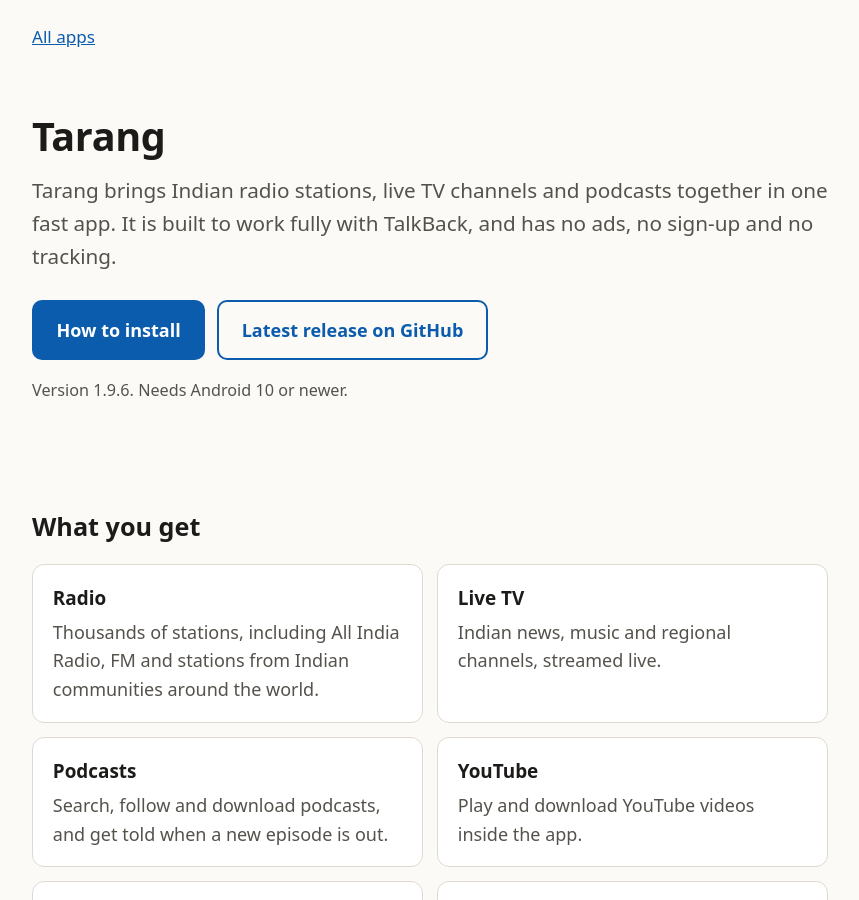
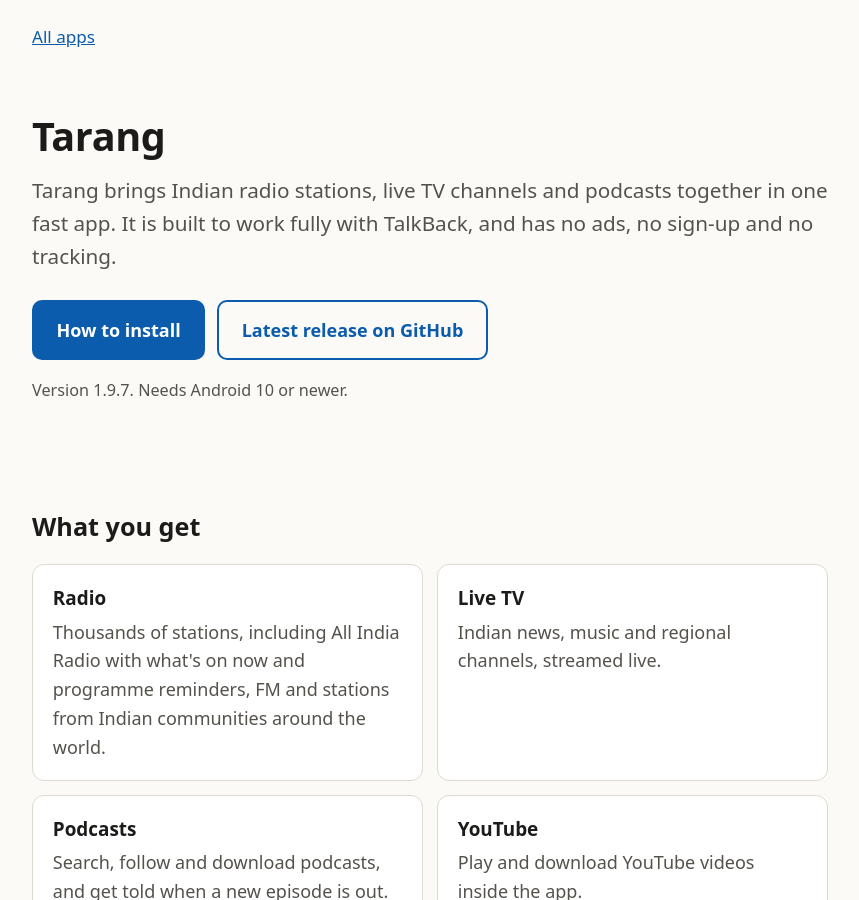
Before and after one commit to animeshahilya/animeshahilya.github.io, a Jekyll site: the page built from _apps/tarang.md, in a window 1280 px wide and 900 px high. Shown: the whole window, without its empty margins (210-1069 px from the left). Built offline with Jekyll 4.4.1, drawn with Linux system fonts in a browser that asks for light colours.

Commit message:
Tarang 1.9.7

```diff
--- a/_apps/tarang.md
+++ b/_apps/tarang.md
@@ -3,14 +3,14 @@ app_name: Tarang
 order: 2
 tagline: Indian radio, live TV and podcasts in one fast, accessible app. No ads, no sign-up.
 summary: Tarang brings Indian radio stations, live TV channels and podcasts together in one fast app. It is built to work fully with TalkBack, and has no ads, no sign-up and no tracking.
-version: "1.9.6"
+version: "1.9.7"
 android: "10"
 releases_repo: animeshahilya/tarang-releases
 feedback_url: https://github.com/animeshahilya/tarang-feedback/issues
 feature_groups:
   - title: What you get
     features:
-      - { title: Radio, text: "Thousands of stations, including All India Radio, FM and stations from Indian communities around the world." }
+      - { title: Radio, text: "Thousands of stations, including All India Radio with what's on now and programme reminders, FM and stations from Indian communities around the world." }
       - { title: Live TV, text: "Indian news, music and regional channels, streamed live." }
       - { title: Podcasts, text: "Search, follow and download podcasts, and get told when a new episode is out." }
       - { title: YouTube, text: "Play and download YouTube videos inside the app." }
```
